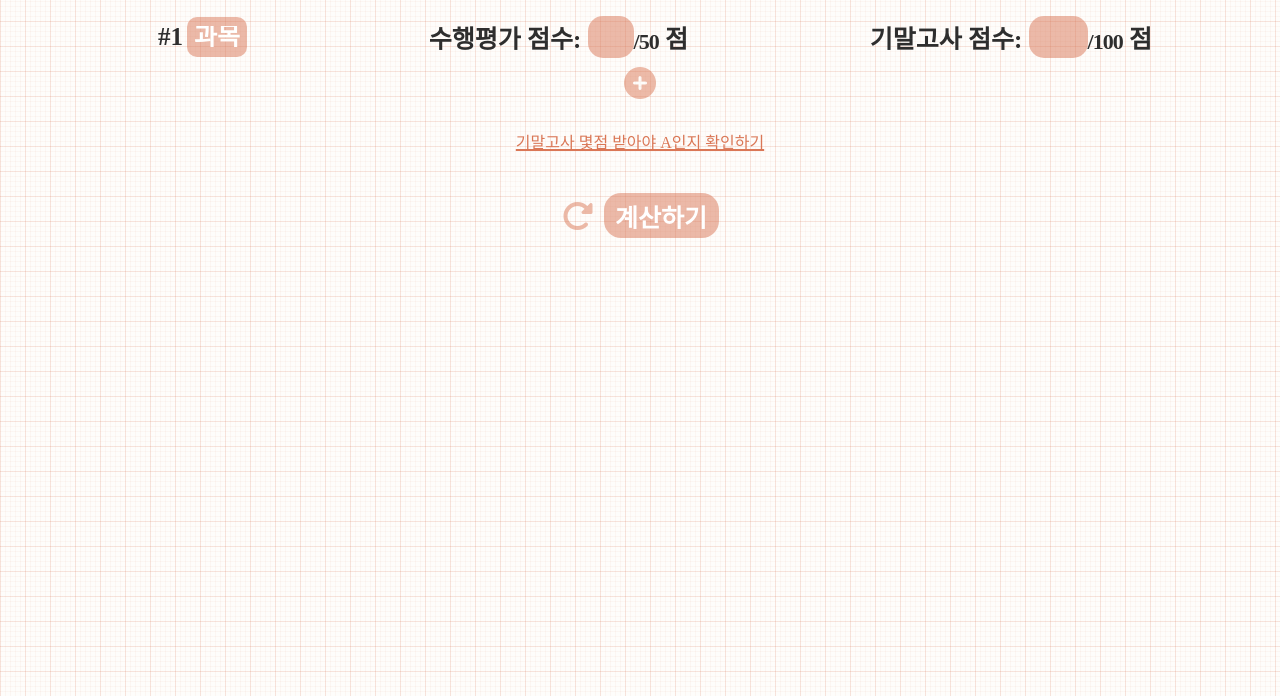
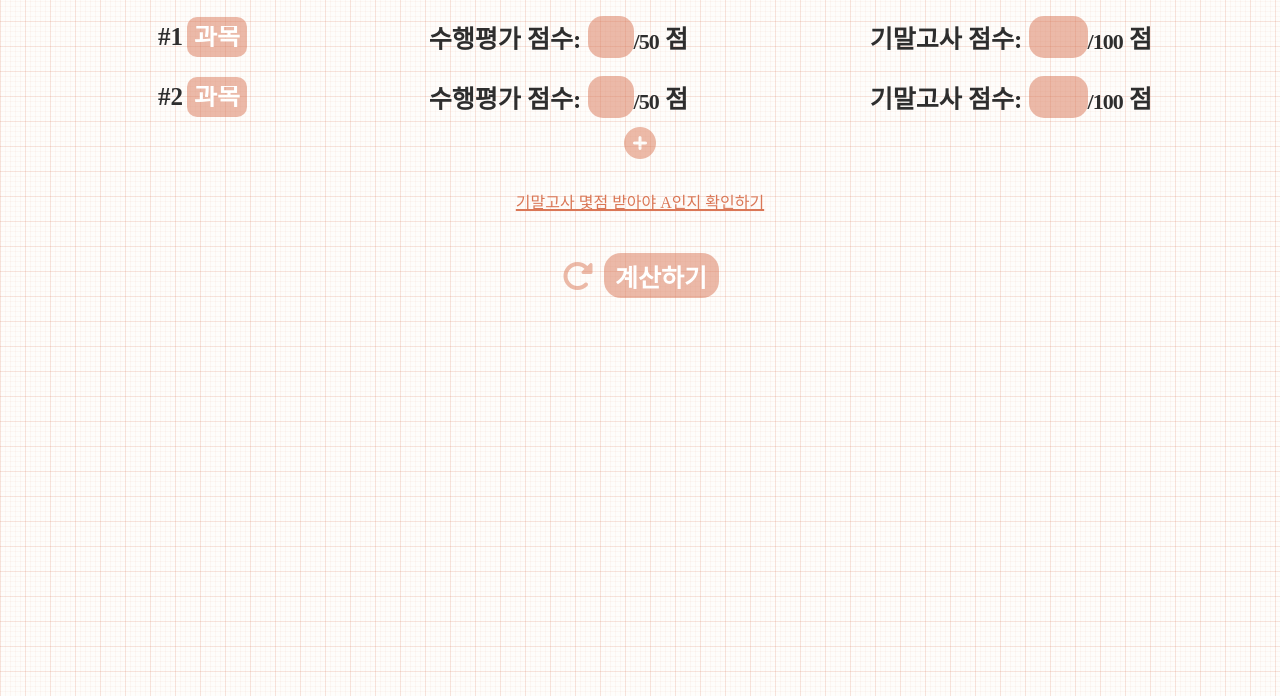
Before and after one commit to seoyul710/grades, a plain HTML site: page index.html in a window 1280 px wide. Shown: the part 104-800 px from the top of the page. Drawn offline with Linux system fonts and the light colour scheme; a web font is replaced by a local one.

Commit message:
홈화면 개수 변경

```diff
--- a/index.html
+++ b/index.html
@@ -38,6 +38,32 @@
         </div>
       </div>
 
+      <div class="input-col">
+        <div class="sebject">
+          <label for="subject-2" class="large deepgray">#2</label>
+          <select name="subject" id="subject-2" class="large white">
+            <option value="" disabled selected hidden>과목</option>
+            <option value="국어">국어</option>
+            <option value="사회">사회</option>
+            <option value="역사">역사</option>
+            <option value="수학">수학</option>
+            <option value="과학">과학</option>
+            <option value="영어">영어</option>
+            <option value="정보">정보</option>
+          </select>
+        </div>
+
+        <div class="performance large">
+        <label for="performance-score-2">수행평가 점수:</label>
+        <input type="number" name="performance" min="0" max="60" id="performance-score-2" class="performance-input"><span class="performance-max-score">/50</span><span> 점</span>
+        </div>
+
+        <div class="final large">
+        <label for="final-score-2">기말고사 점수:</label>
+        <input type="number" name="final" min="0" max="100" id="final-score-2"><span class="final-max-score">/100</span><span> 점</span>
+        </div>
+      </div>
+
     </div>
 
 
--- a/script.js
+++ b/script.js
@@ -1,4 +1,4 @@
-let showsNow = 1
+let showsNow = 2
 function newCol(number) {
   return `<div class="input-col">
   <div class="sebject">
@@ -37,8 +37,10 @@ function showmore() {
 }
 
 function resetCol() {
-  showsNow = 1;
-  document.querySelector('.main-container').innerHTML = newCol(1);
+  showsNow = 2;
+  document.querySelector('.main-container').innerHTML = newCol(1) + newCol(2);
+  addAdjustPerformanceMaxScoreEventListener(1)
+  addAdjustPerformanceMaxScoreEventListener(2)
 }
 
 function disableSelectAndInput() {
@@ -59,12 +61,12 @@ function addAdjustPerformanceMaxScoreEventListener(number) {
 function resetAll() {
   result = [];
   resetCol();
-  addAdjustPerformanceMaxScoreEventListener(1)
   document.getElementById('calculate').style.display = 'block';
   document.getElementById('more-btn').style.display = 'block';
 }
 
 addAdjustPerformanceMaxScoreEventListener(1)
+addAdjustPerformanceMaxScoreEventListener(2)
 document.getElementById('more-btn').addEventListener('click', () => {
   showmore()
   addAdjustPerformanceMaxScoreEventListener(showsNow)
```
